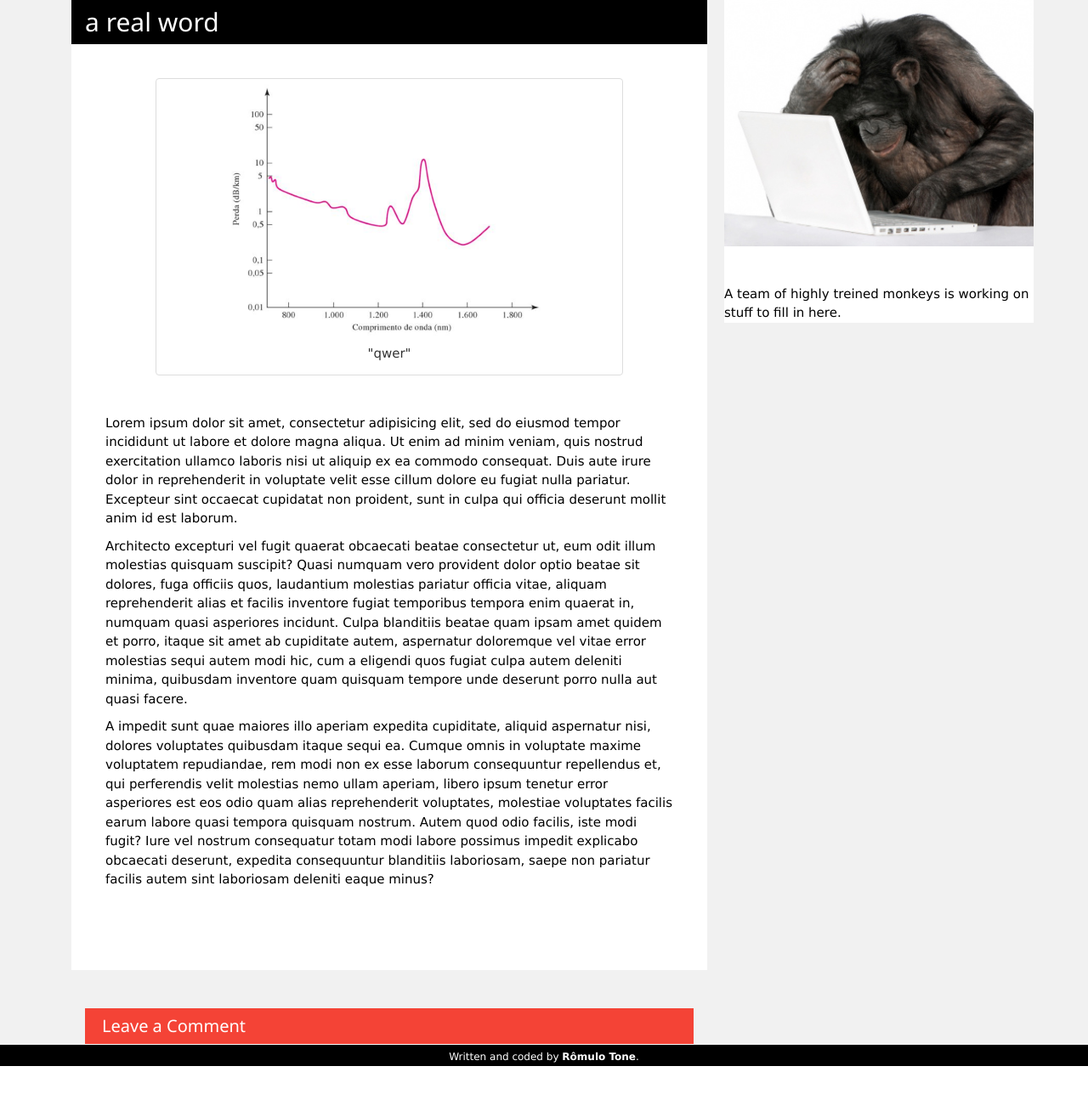
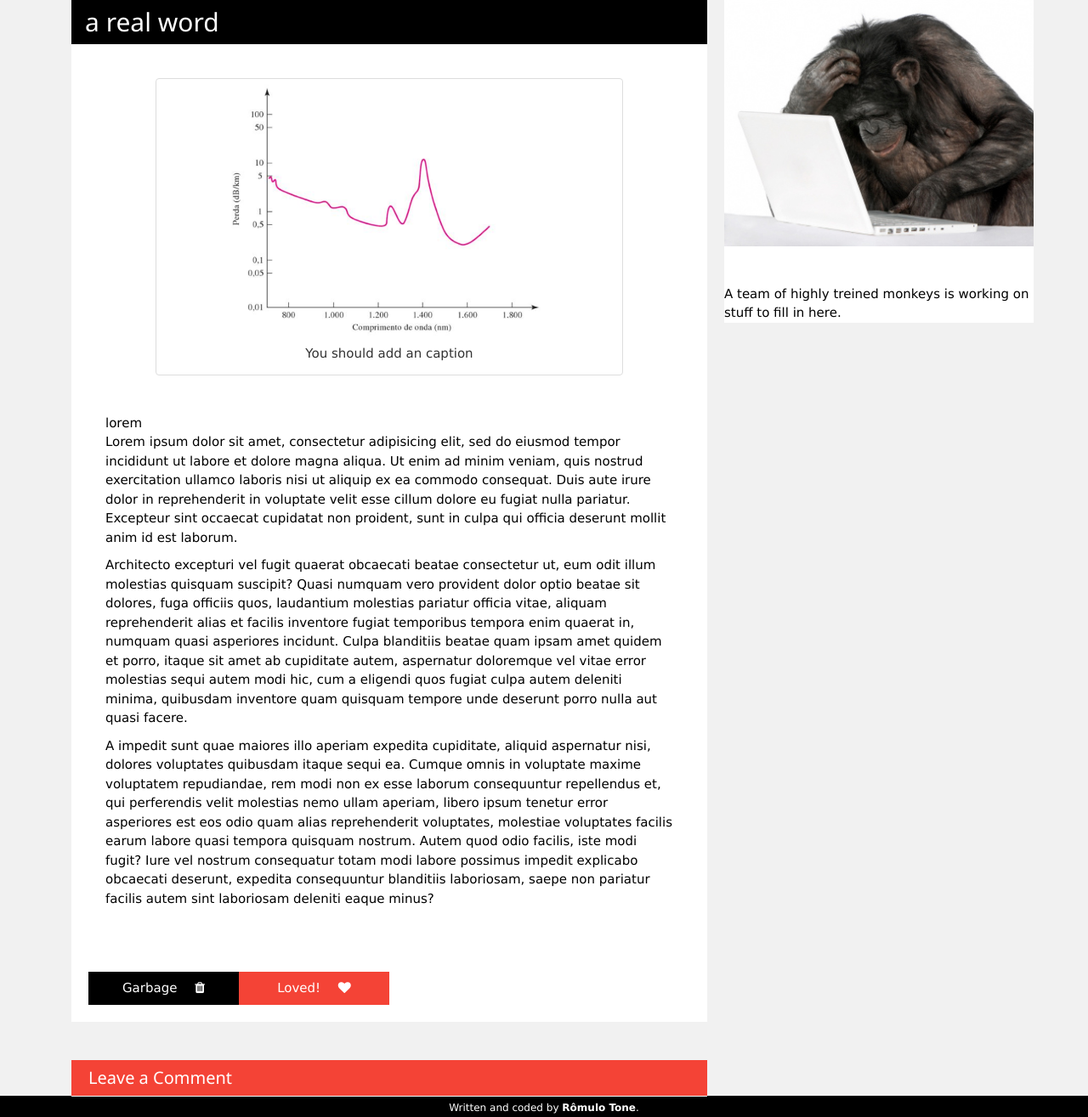
Before and after one commit to MiopeCiclope/blog, a Django app: page /post/1/ in a window 1280 px wide. Shown: the part 153-1468 px from the top of the page at 85% size. Before the commit the page ends 1408 px from the top, so only its background shows below. Run offline with Django 3.2, Linux system fonts and the light colour scheme; data comes from the database, SQL or seed files in the repository; both versions use the stored data as it was after the commit; some libraries are stand-ins or nearby versions.

Commit message:
Caption on the database and adding garbage/love button.

```diff
--- a/blog/forms.py
+++ b/blog/forms.py
@@ -5,4 +5,4 @@ class PostForm(forms.ModelForm):
 
     class Meta:
         model = Post
-        fields = ('title', 'text', 'summary', 'image',)
+        fields = ('title', 'text', 'summary', 'image', 'caption',)
--- a/blog/models.py
+++ b/blog/models.py
@@ -17,6 +17,7 @@ class Post(models.Model):
             blank=True, null=True)
     summary = models.TextField()
     image = models.ImageField(upload_to=get_image_filename,verbose_name='Image', null=True)
+    caption = models.CharField(max_length=200, default="You should add a caption")
 
     def publish(self):
         self.published_date = timezone.now()
--- a/blog/static/css/blog.css
+++ b/blog/static/css/blog.css
@@ -87,7 +87,7 @@ textarea {
 .product-social-links
 {
     line-height: 10px !important;
-    float: right;
+    float: right !important;
 }
 
 .main {
--- a/blog/templates/header.html
+++ b/blog/templates/header.html
@@ -8,6 +8,7 @@
     <link rel="stylesheet" href="{% static 'css/blog.css' %}">
     <link rel="stylesheet" href="https://www.w3schools.com/w3css/4/w3.css">
     <link rel="stylesheet" href="http://www.w3schools.com/lib/w3.css">
+    <link rel="stylesheet" href="https://cdnjs.cloudflare.com/ajax/libs/font-awesome/4.7.0/css/font-awesome.min.css">
 
     <script src="https://ajax.googleapis.com/ajax/libs/jquery/3.2.1/jquery.min.js"></script>
     <script src="https://maxcdn.bootstrapcdn.com/bootstrap/3.3.7/js/bootstrap.min.js"></script>
--- a/blog/templates/post_detail.html
+++ b/blog/templates/post_detail.html
@@ -34,20 +34,27 @@
                     <div class="thumbnail thumbCcenter">
                         <img src="{{ post.image.url }}" class="w3-image center" />
     					<div class="caption text-center">
-    						"qwer"
+    						{{ post.caption }}
     					</div>
 					</div>
 					<div>
     					<br><br>
-                        <!--<article>{{ post.text|linebreaksbr }}</article>-->
+                        <article>{{ post.text|linebreaksbr }}</article>
                         {% lorem 3 p %}
                         <br><br>
 					</div>
                 </div>
-                <div class="product-social-links">
-                <!--<div class="fb-share-button" data-href="http://demo-project-miopeciclope-2.c9.io/post/{{ post.pk }}" data-layout="button_count"></div>-->
-                    {% social_widget_render "facebook/share_button.html" href="" layout="button" %}
-                    {% social_widget_render "twitter/share_button.html" href="" %}
+                <div class="w3-row">
+                    <div class="w3-half">
+                        <div class="w3-row">
+                            <button class="w3-btn w3-black w3-hover-white w3-half">Garbage <i class="w3-margin-left fa fa-trash"></i></button>
+                            <button class="w3-btn w3-red w3-hover-white w3-half">Loved! <i class="w3-margin-left fa fa-heart"></i></button>
+                        </div>
+                    </div>
+                    <div class="product-social-links">
+                        {% social_widget_render "facebook/share_button.html" href="" layout="button" %}
+                        {% social_widget_render "twitter/share_button.html" href="" %}
+                    </div>
                 </div>
             </div>
         </div>
@@ -56,7 +63,7 @@
         <br><br>
     </div>
     <div class="w3-row">
-        <div class="w3-container">
+        <div class="w3-container labelComment">
             <div class="w3-container w3-red labelComment ">
                 <div class="w3-red labelComment">
                     <h4 id="paddingcomments">Leave a Comment</h4>
--- a/blog/templates/post_list.html
+++ b/blog/templates/post_list.html
@@ -26,7 +26,7 @@
                         <div class="thumbnail">
                             <a href="{% url 'blog:post_detail' pk=post.pk %}"><img src="{{ post.image.url }}" class="w3-image"/></a>
     						<div class="caption text-center">
-    							"qwer"
+    							{{ post.caption }}
     						</div>
                         </div>
                     </div>
--- a/blog/views.py
+++ b/blog/views.py
@@ -9,7 +9,7 @@ from django.forms import modelformset_factory
 
 class PostListView(ListView):
     model = Post
-    paginate_by = 5
+    paginate_by = 10
     template_name = 'post_list.html'
     def get_queryset(self):
         return Post.objects.filter(published_date__lte=timezone.now()).order_by('-published_date')
--- a/tdList.txt
+++ b/tdList.txt
@@ -1,6 +1,8 @@
 TO DO list
 
-- Remover paginação para scrool infinito.
-- captions salvas no banco.
+- Most Loved/Worst/DRUNK (Mesma coisa que page list mas com queryset diferente)
+
+==============================================================================
+- Remover paginação para scrool infito. (Duvido que eu usar a paginação)
 - Fazer um header decente, ou achar um (imagem bonitinha).
 - Arrumar metadata pros botões de social midia
```
Also changed, not shown: blog/migrations/0002_post_caption.py (added), db.sqlite3.
